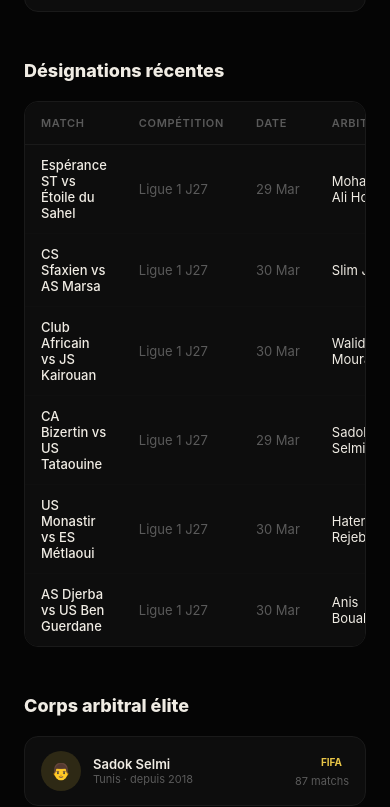
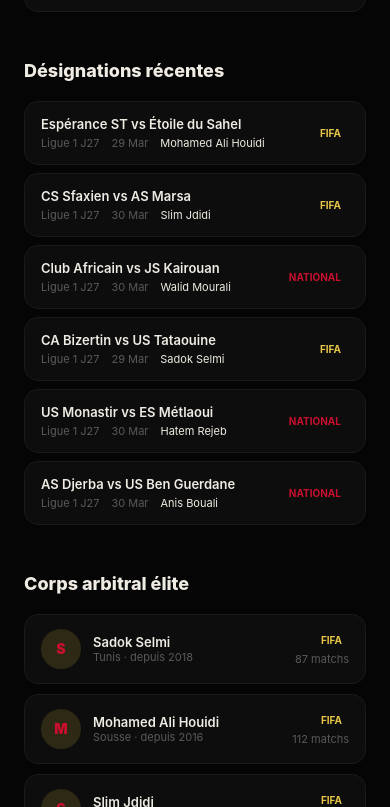
Before and after one commit to Mohammedjebali/ftf-demo, a Next.js app: page /arbitrage in a window 390 px wide. Shown: the part 1897-2704 px from the top of the page. Built offline with nearby package versions, Linux system fonts and the light colour scheme.

Commit message:
fix: arbitrage table → card list on mobile, a-propos mission/vision stack on mobile

```diff
--- a/app/a-propos/page.tsx
+++ b/app/a-propos/page.tsx
@@ -83,7 +83,7 @@
         </div>
 
         {/* Mission / Vision */}
-        <div style={{ display: "grid", gridTemplateColumns: "1fr 1fr", gap: "24px", marginBottom: "60px" }} className="mobile-col">
+        <div style={{ display: "grid", gridTemplateColumns: "1fr 1fr", gap: "24px", marginBottom: "60px" }} className="mobile-grid-1">
           <div className="card" style={{ padding: "32px" }}>
             <div style={{ width: "40px", height: "3px", background: "#c8102e", borderRadius: "2px", marginBottom: "20px" }} />
             <h2 style={{ color: TEXT, fontWeight: 800, fontSize: "18px", marginBottom: "12px" }}>Notre Mission</h2>
--- a/app/arbitrage/page.tsx
+++ b/app/arbitrage/page.tsx
@@ -114,31 +114,22 @@
 
         {/* Designations table */}
         <h2 style={{ color: TEXT, fontSize: "18px", fontWeight: 800, marginBottom: "20px" }}>Désignations récentes</h2>
-        <div className="card" style={{ overflow: "auto", marginBottom: "48px" }}>
-          <table style={{ width: "100%", borderCollapse: "collapse", fontSize: "13px" }}>
-            <thead>
-              <tr style={{ borderBottom: `1px solid ${BORDER}` }}>
-                {["Match", "Compétition", "Date", "Arbitre", "Catégorie"].map((h, i) => (
-                  <th key={i} style={{ padding: "14px 16px", textAlign: "left", color: MUTED, fontWeight: 600, fontSize: "11px", textTransform: "uppercase", letterSpacing: "0.06em", whiteSpace: "nowrap" }}>{h}</th>
-                ))}
-              </tr>
-            </thead>
-            <tbody>
-              {DESIGNATIONS.map((d, i) => (
-                <tr key={i} style={{ borderBottom: i < DESIGNATIONS.length - 1 ? `1px solid #0f0f0f` : "none" }}>
-                  <td style={{ padding: "12px 16px", color: TEXT, fontWeight: 500 }}>{d.match}</td>
-                  <td style={{ padding: "12px 16px", color: MUTED }}>{d.comp}</td>
-                  <td style={{ padding: "12px 16px", color: MUTED, whiteSpace: "nowrap" }}>{d.date}</td>
-                  <td style={{ padding: "12px 16px", color: TEXT }}>{d.arbitre}</td>
-                  <td style={{ padding: "12px 16px" }}>
-                    <span style={{ ...catColor(d.cat), fontSize: "10px", fontWeight: 700, padding: "3px 8px", borderRadius: "4px", textTransform: "uppercase" }}>
-                      {d.cat}
-                    </span>
-                  </td>
-                </tr>
-              ))}
-            </tbody>
-          </table>
+        <div style={{ display: "flex", flexDirection: "column", gap: "8px", marginBottom: "48px" }}>
+          {DESIGNATIONS.map((d, i) => (
+            <div key={i} className="card" style={{ padding: "14px 16px", display: "grid", gridTemplateColumns: "1fr auto", gap: "8px", alignItems: "center" }}>
+              <div>
+                <div style={{ color: TEXT, fontWeight: 600, fontSize: "13px", marginBottom: "4px" }}>{d.match}</div>
+                <div style={{ display: "flex", gap: "12px", flexWrap: "wrap", fontSize: "11px", color: MUTED }}>
+                  <span>{d.comp}</span>
+                  <span>{d.date}</span>
+                  <span style={{ color: TEXT }}>{d.arbitre}</span>
+                </div>
+              </div>
+              <span style={{ ...catColor(d.cat), fontSize: "10px", fontWeight: 700, padding: "3px 8px", borderRadius: "4px", textTransform: "uppercase", whiteSpace: "nowrap" }}>
+                {d.cat}
+              </span>
+            </div>
+          ))}
         </div>
 
         {/* Arbitres list */}
@@ -147,7 +138,7 @@
           {ARBITRES.map((a, i) => (
             <div key={i} className="card" style={{ padding: "14px 16px", display: "flex", alignItems: "center", gap: "12px" }}>
               <div style={{ width: "40px", height: "40px", borderRadius: "50%", background: catColor(a.cat).bg, display: "flex", alignItems: "center", justifyContent: "center", flexShrink: 0 }}>
-                <span style={{ fontSize: "16px" }}>{(a as any).female ? "👩" : "👨"}</span>
+                <span style={{ color: "#c8102e", fontWeight: 900, fontSize: "14px" }}>{a.name.charAt(0)}</span>
               </div>
               <div style={{ flex: 1, minWidth: 0 }}>
                 <div style={{ color: TEXT, fontWeight: 600, fontSize: "13px", overflow: "hidden", textOverflow: "ellipsis", whiteSpace: "nowrap" }}>{a.name}</div>
```
